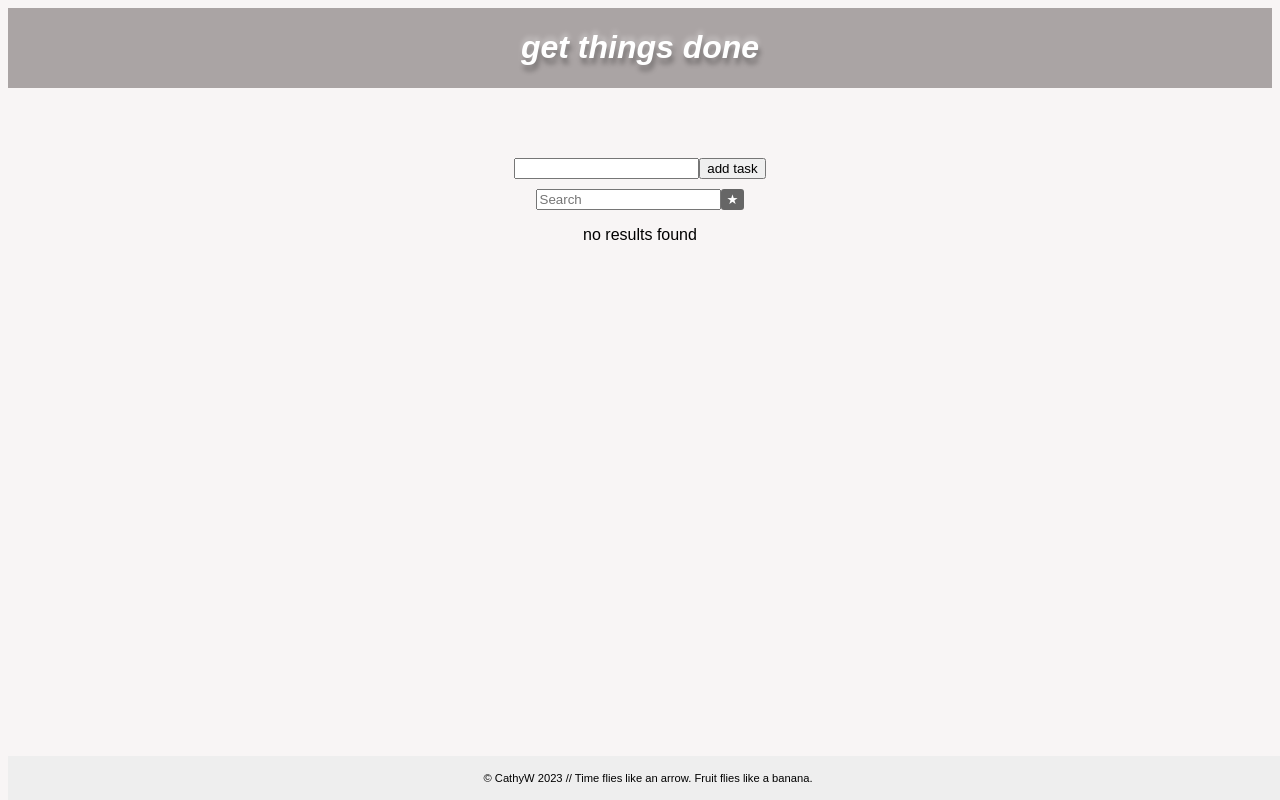
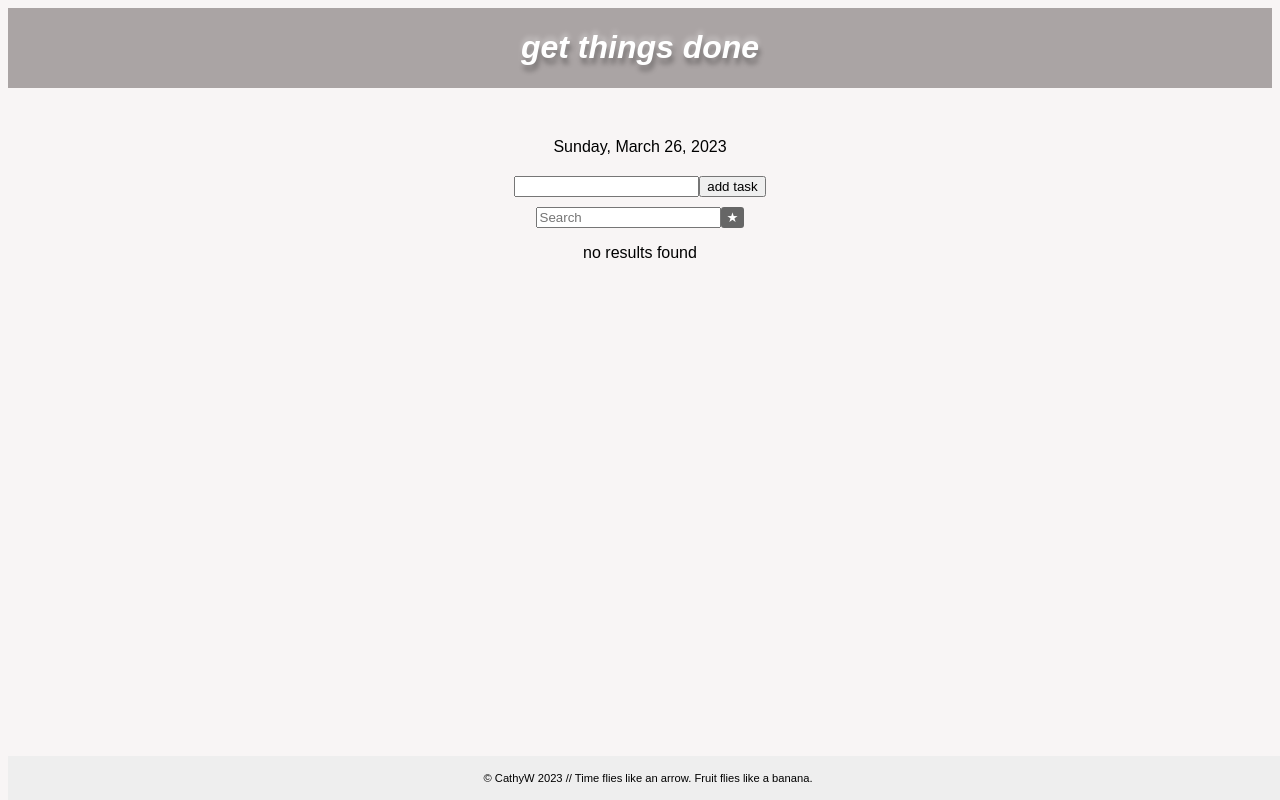
Before and after one commit to cathywiden/react-todolist, a React (Create React App) app: page / in a window 1280 px wide. Built offline with nearby package versions, Linux system fonts and the light colour scheme.

Commit message:
date display added

```diff
--- a/src/App.jsx
+++ b/src/App.jsx
@@ -73,6 +73,14 @@ const TodoList = () => {
   return (
     <>
       <div className="container">
+        <div className="date">
+          {new Date().toLocaleDateString("en-US", {
+            weekday: "long",
+            year: "numeric",
+            month: "long",
+            day: "numeric",
+          })}
+        </div>
         <AddTask addTodo={addTodo} />
         <div className="search-container">
           <input
--- a/src/index.css
+++ b/src/index.css
@@ -7,11 +7,17 @@
 body {
   font-family: Arial, sans-serif;
   background-color: #f8f5f5;
-  padding: 0
 }
 
 main {
-  margin: 50px
+  margin: 30px
+}
+
+.date {
+display: block;
+  margin: 0 auto;
+  text-align: center;
+  padding-bottom: 20px;
 }
 
 .App-header {
@@ -68,7 +74,7 @@ main {
   border-radius: 3px;
   margin-left: 5px;
   margin-right: 10px;
-  width: 80%
+  width: 80%;
 }
 
 .buttons {
```
